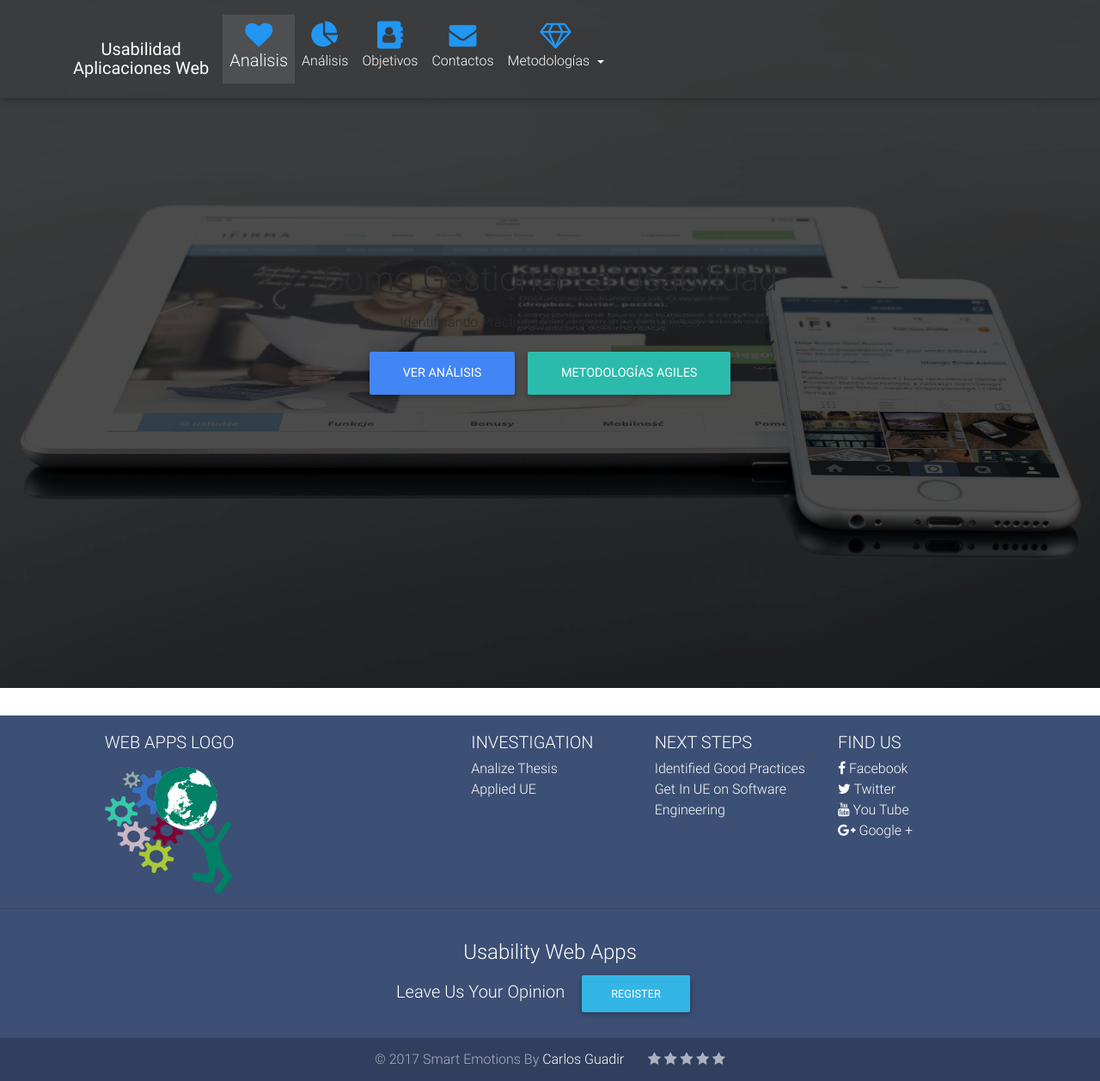
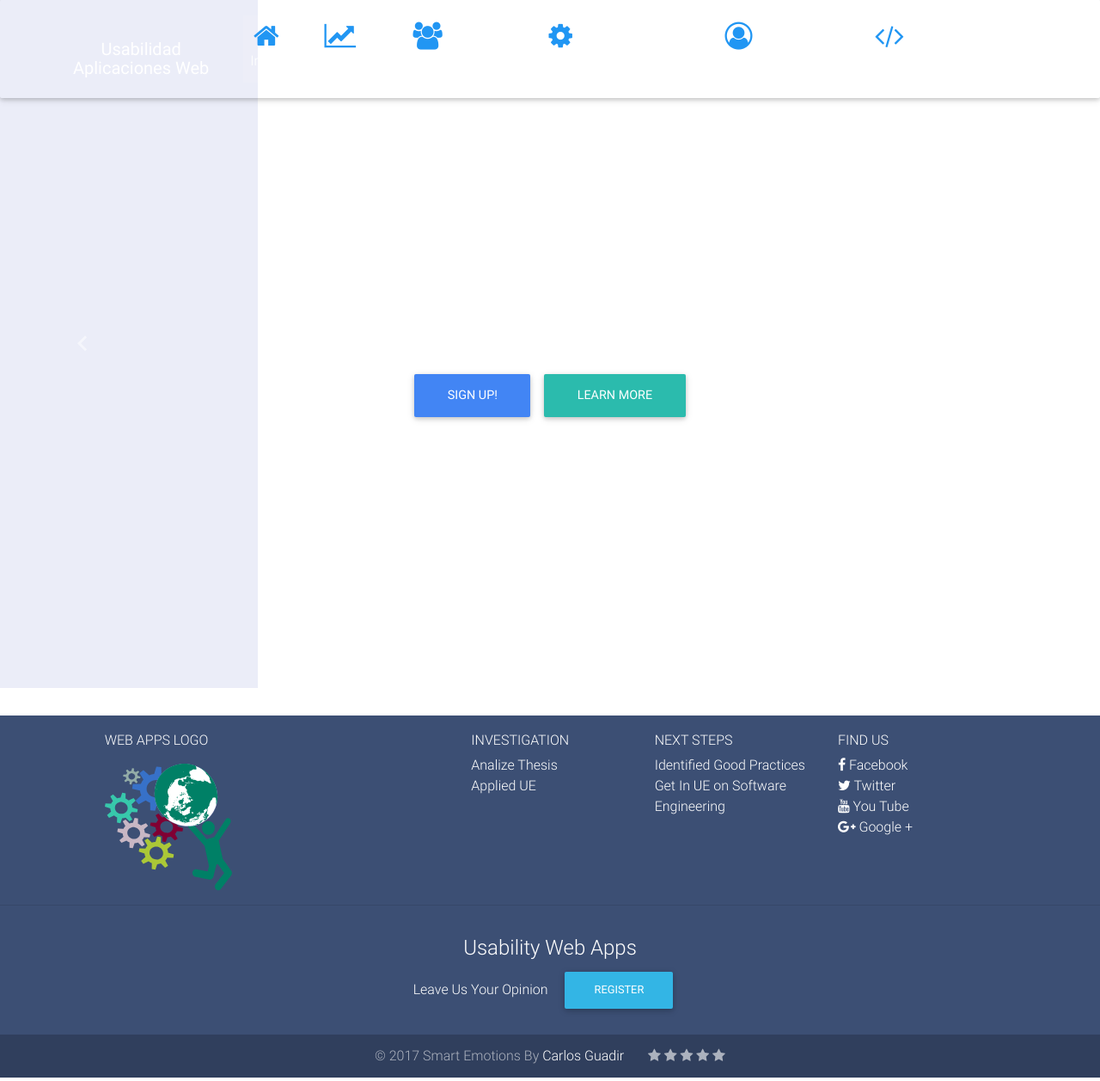
Before and after one commit to SmartEmotions/UsabilityWeb, a Django app: page / in a window 1280 px wide. Shown: the whole page at 86% size. Run offline with Django 3.2, Linux system fonts and the light colour scheme; some libraries are stand-ins or nearby versions; grey boxes are pictures that could not be loaded.

Commit message:
Full Background Video

```diff
--- a/Main/templates/init.html
+++ b/Main/templates/init.html
@@ -1,36 +1,90 @@
 {% extends "base.html" %}
+{% load staticfiles %}
 {% block Title %}
 Evaluacion de Usabilidad En Aplicaciones Web
 {% endblock %}
 <!--  -->
 {% block Content %}
-    <div class="view hm-black-strong">
-        <div class="full-bg-img flex-center">
-            <ul class="objects-init">
+<div id="main-video-carousel"
+     class="carousel slide carousel-fade"
+     data-ride="carousel"
+     data-interval="false">
+    <ol class="carousel-indicators">
+        <li data-target="#main-video-carousel"
+            data-slide-to="0"
+            class="active">
+        </li>
+        <li data-target="#main-video-carousel"
+            data-slide-to="1">
+        </li>
+    </ol>
+    <div class="carousel-inner" role="listbox">
+        <div class="carousel-item active">
+            <div class="view hm-indigo-slight">
+                <video class="video-fluid" autoplay loop>
+
+                    <source src="{% static 'video/Internet.mp4' %}"
+                            type="video/mp4" />
+                </video>
+                <div class="full-bg-img"></div>
+            </div>
+            <div class="carousel-caption">
+                <div class="flex-center animated fadeInDown">
+                    <ul>
                         <li>
-                    <h1 class="h1-responsive wow fadeInDown" data-wow-delay="0.2s">
-                        Como Gestionar La Usabilidad
-                    </h1>
+                            <h1 class="h1-responsive">Material Design for Bootstrap 4</h1></li>
+                            <li>
+                                <p>The most powerful and free UI KIT for Bootstrap</p>
                             </li>
                             <li>
-                    <p class="wow fadeInDown">
-                        Identificando Prácticas Para Evaluar La Usabilidad
-                    </p>
-                </li>
-                <li>
-                    <a href="#analysis"
-                       class="btn btn-primary btn-lg wow fadeInLeft"
-                       data-wow-delay="0.2s" rel="nofollow">
-                        Ver Análisis
-                    </a>
-                    <a href="#paperContent"
-                       class="btn btn-default btn-lg wow fadeInRight"
-                       data-wow-delay="0.2s" rel="nofollow">
-                        Metodologías Agiles
-                    </a>
+                                <a target="_blank" href="https://mdbootstrap.com/getting-started/" class="btn btn-primary btn-lg">Sign up!</a>
+                                <a target="_blank" href="https://mdbootstrap.com/material-design-for-bootstrap/" class="btn btn-default btn-lg">Learn more</a>
                             </li>
                         </ul>
                     </div>
                 </div>
+            </div>
+            <div class="carousel-item">
+                <div class="view hm-purple-slight">
+                    <video class="video-fluid" autoplay loop>
+                        <source src="{% static 'video/WaterDragon.mp4' %}" type="video/mp4" />
+                    </video>
+                    <div class="mask"></div>
+                </div>
+                <div class="carousel-caption">
+                    <div class="flex-center animated fadeInDown">
+                        <ul>
+                            <li>
+                                <h1 class="h1-responsive">Lots of tutorials at your disposal</h1>
+                            </li>
+                            <li>
+                                <p>And all of them are FREE!</p>
+                            </li>
+                            <li>
+                                <a target="_blank" href="https://mdbootstrap.com/bootstrap-tutorial/" class="btn btn-primary btn-lg">Start learning</a>
+                            </li>
+                        </ul>
+                    </div>
+                </div>
+            </div>
+            <a class="carousel-control-prev"
+               href="#main-video-carousel"
+               role="button"
+               data-slide="prev">
+                <span class="carousel-control-prev-icon"
+                      aria-hidden="true">
+                </span>
+                <span class="sr-only">Previous</span>
+            </a>
+            <a class="carousel-control-next"
+               href="#main-video-carousel"
+               role="button"
+               data-slide="next">
+                <span class="carousel-control-next-icon"
+                      aria-hidden="true">
+                </span>
+                <span class="sr-only">Next</span>
+            </a>
+        </div>
 {% endblock %}
 <!--  -->
--- a/templates/base.html
+++ b/templates/base.html
@@ -20,7 +20,6 @@
         a{
             text-align: center;
         }
-
 
         .top-nav-collapse {
             background-color: #3c4f74;
@@ -46,13 +45,26 @@
                 margin-top: 7rem;
             }
         }
+        /* Carousel*/
 
-        .view {
-            background: url("{% static 'img/mockup.jpg' %}")no-repeat center center fixed;
-            -webkit-background-size: cover;
-            -moz-background-size: cover;
-            -o-background-size: cover;
-            background-size: cover;
+        .carousel,
+        .carousel-item,
+        .active {
+            height: 100%;
+        }
+
+        .carousel-inner {
+            height: 100%;
+        }
+
+        .carousel .carousel-item video {
+            width: 100% !important;
+            height: auto;
+        }
+
+        .carousel-caption {
+            height: 100%;
+            padding-top: 7rem;
         }
     </style>
 </head>
@@ -62,8 +74,8 @@
             <button class="navbar-toggler navbar-toggler-right"
                     type="button"
                     data-toggle="collapse"
-                    data-target="#navbarNav1"
-                    aria-controls="navbarNav1"
+                    data-target="#mainNavbar"
+                    aria-controls="mainNavbar"
                     aria-expanded="false"
                     aria-label="Toggle navigation">
                 <span class="navbar-toggler-icon"></span>
@@ -81,52 +93,43 @@
                 </a>
             </logo>
 
-            <div class="collapse navbar-collapse" id="navbarNav1">
+            <div class="collapse navbar-collapse" id="mainNavbar">
                 <ul class="navbar-nav">
-                    <li class="nav-item active">
+                    <li class="nav-item active ml-4 mr-4">
                         <a class="nav-link">
-                            <i class="fa fa-heart fa-2x blue-text"></i><br>
-                            <h5>Analisis</h5>
+                            <i class="fa fa-home fa-2x blue-text mb-1"></i><br>
+                            <h6>Inicio</h6>
                         </a>
                     </li>
-                    <li class="nav-item dropdown">
+                    <li class="nav-item mr-4">
                         <a class="nav-link" href="#analysis">
-                            <i class="fa fa-pie-chart fa-2x blue-text"></i><br>
-                            Análisis
+                            <i class="fa fa-line-chart fa-2x blue-text mb-1"></i><br>
+                            <h6>Análisis</h6>
                         </a>
                     </li>
-                    <li class="nav-item">
+                    <li class="nav-item mr-4">
                         <a class="nav-link" href="#best-features">
-                            <i class="fa fa-address-book fa-2x blue-text"></i><br>
-                            Objetivos
+                            <i class="fa fa-users fa-2x blue-text mb-1"></i><br>
+                            <h6>Población</h6>
+                        </a>
+                    </li>
+                    <li class="nav-item mr-4">
+                        <a class="nav-link" href="#contact">
+                            <i class="fa fa-cog fa-2x blue-text mb-1"></i><br>
+                            <h6>Proceso De Evaluación</h6>
+                        </a>
+                    </li>
+                    <li class="nav-item mr-4">
+                        <a class="nav-link" href="">
+                            <i class="fa fa-user-circle-o fa-2x blue-text mb-1"></i><br>
+                            <h6>Evaluación De Usabilidad</h6>
                         </a>
                     </li>
                     <li class="nav-item">
                         <a class="nav-link" href="#contact">
-                            <i class="fa fa-envelope fa-2x blue-text"></i><br>
-                            Contactos
+                            <i class="fa fa-code fa-2x blue-text mb-1"></i><br>
+                            <h6>Metodologias</h6>
                         </a>
-                    </li>
-                    <li class="dropdown nav-item">
-                        <a href="#"
-                           class="dropdown-toggle nav-link"
-                           data-toggle="dropdown"
-                           role="button"
-                           aria-expanded="false">
-                           <i class="fa fa-diamond fa-2x blue-text"></i><br>
-                           Metodologías
-                       </a>
-                        <ul class="dropdown-menu" role="menu">
-                            <li><a href="#">SCRUM</a></li>
-                            <li><a href="#">XP</a></li>
-                            <li><a href="#">AUP</a></li>
-                            <li class="divider"></li>
-                            <li><a href="#">IWeb</a></li>
-                            <li><a href="#">Incremental</a></li>
-                            <li class="divider"></li>
-                            <li><a href="#">RUP</a></li>
-                            <li><a href="#">Cascada</a></li>
-                        </ul>
                     </li>
                 </ul>
             </div>
@@ -142,7 +145,7 @@
         <div class="container-fluid">
             <div class="row">
                 <div class="col-md-3 offset-lg-1 hidden-lg-down">
-                    <h5 class="title">Web Apps Logo</h5>
+                    <h6 class="title">Web Apps Logo</h6>
                     <p></p>
                     <img src="{% static 'img/icon-project.svg' %}"
                          alt=""
@@ -154,7 +157,7 @@
                 <hr class="hidden-md-up">
 
                 <div class="col-lg-2 col-md-4 offset-lg-1">
-                    <h5 class="title">Investigation</h5>
+                    <h6 class="title">Investigation</h6>
                     <ul>
                         <li><a href="#!">Analize Thesis</a></li>
                         <li><a href="#!">Applied UE</a></li>
@@ -164,7 +167,7 @@
                 <hr class="hidden-md-up">
 
                 <div class="col-lg-2 col-md-4">
-                    <h5 class="title">Next Steps</h5>
+                    <h6 class="title">Next Steps</h6>
                     <ul>
                         <li><a href="#!">Identified Good Practices</a></li>
                         <li><a href="#!">Get In UE on Software Engineering</a></li>
@@ -174,7 +177,7 @@
                 <hr class="hidden-md-up">
 
                 <div class="col-lg-2 col-md-4">
-                    <h5 class="title">Find Us</h5>
+                    <h6 class="title">Find Us</h6>
                     <ul>
                         <li>
                             <a href="#!">
@@ -212,7 +215,7 @@
             <h4>Usability Web Apps</h4>
             <ul>
                 <li>
-                    <h5>Leave Us Your Opinion</h5></li>
+                    <h6>Leave Us Your Opinion</h6></li>
                 <li>
                     <a target="_blank" href="" class="btn btn-info">
                         Register
```
Lines whose indentation alone changed are shown as unchanged.
